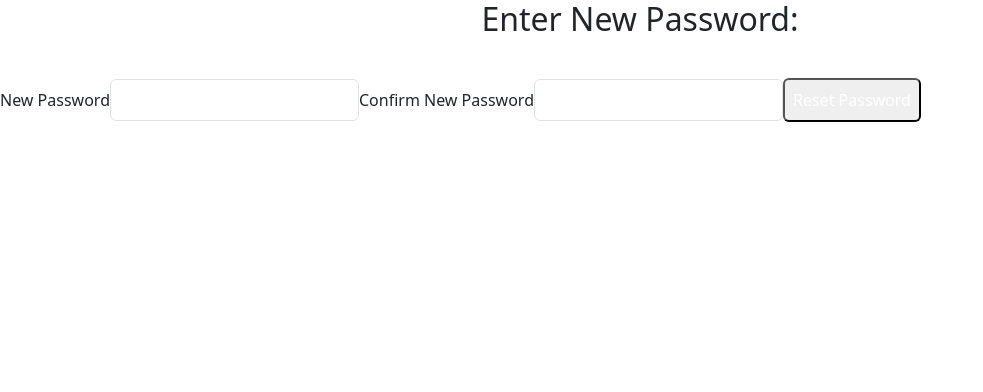
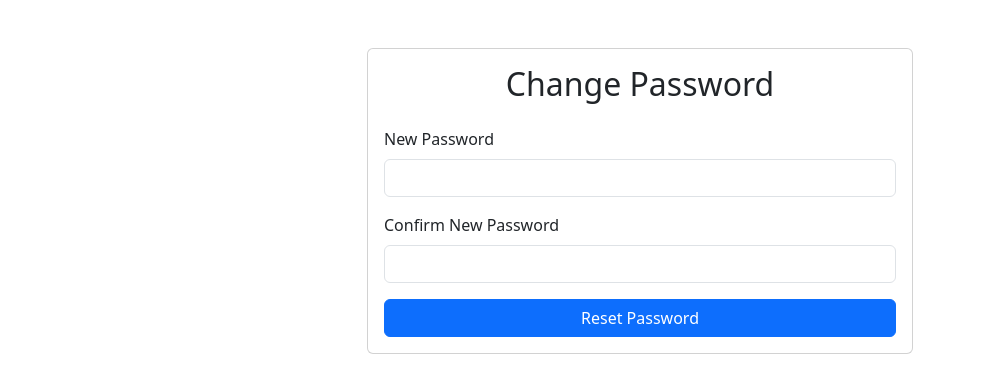
Before and after one commit to arthurmilner01/distributed-and-enterprise-software-development, a React (Vite) app in the folder frontend/: page /auth/password-reset-confirm in a window 1280 px wide. Shown: the top 392 px of the page, without its empty margins (0-983 px from the left). Built offline with nearby package versions, Linux system fonts and the light colour scheme; no server answers.

Commit message:
Password reset style

```diff
--- a/frontend/src/components/pages/PasswordResetConfirmPage.jsx
+++ b/frontend/src/components/pages/PasswordResetConfirmPage.jsx
@@ -42,47 +42,57 @@ const PasswordResetConfirmPage = () => {
         {
             const errorDetails = error.response.data;
             setMessage(errorDetails.new_password[0])
+            setLoading(false);
         }
-    }
-    finally
-    {
-        setLoading(false);
     }
   }
 
   return (
-    <div className="flex flex-col items-center justify-center min-h-screen bg-gray-100">
-      <div className="bg-white p-6 rounded-lg shadow-md w-96">
-        <h2 className="text-2xl font-semibold text-center mb-4">Enter New Password:</h2>
-        {message && <p className="text-center text-red-500">{message}</p>}
-
-        <form onSubmit={handleSubmit} className="flex flex-col">
-          <label className="mb-1 font-medium">New Password</label>
+    <div className="container mt-5">
+      <div className="row justify-content-center">
+        <div className="col-md-6">
+          <div className="card">
+            <div className="card-body">
+              <h2 className="text-center mb-4">Change Password</h2>
+              <form onSubmit={handleSubmit}>
+                <div className="mb-3">
+                  <label htmlFor="password" className="form-label">
+                    New Password
+                  </label>
                   <input
                     type="password"
-            className="p-2 border rounded mb-3"
+                    className="form-control"
+                    id="password"
                     value={password}
                     onChange={(e) => setPassword(e.target.value)}
                     required
                   />
-
-          <label className="mb-1 font-medium">Confirm New Password</label>
+                </div>
+                <div className="mb-3">
+                  <label htmlFor="confirmPassword" className="form-label">
+                    Confirm New Password
+                  </label>
                   <input
                     type="password"
-            className="p-2 border rounded mb-3"
+                    className="form-control"
+                    id="confirm-password"
                     value={confirmPassword}
                     onChange={(e) => setConfirmPassword(e.target.value)}
                     required
                   />
-
+                </div>
                 <button
                 type="submit"
-            className="bg-blue-500 text-white p-2 rounded mt-3"
+                className="btn btn-primary w-100"
                 disabled={loading}
                 >
                   {loading ? "Resetting..." : "Reset Password"}
                 </button>
               </form>
+              {message && <p className="text-center text-red-500">{message}</p>}
+            </div>
+          </div>
+        </div>
       </div>
     </div>
   );
--- a/frontend/src/components/pages/PasswordResetPage.jsx
+++ b/frontend/src/components/pages/PasswordResetPage.jsx
@@ -6,21 +6,27 @@ const PasswordResetPage = () => {
   const [email, setEmail] = useState("");
   const [message, setMessage] = useState("");
   const [error, setError] = useState("");
+  const [loading, setLoading] = useState(false);
   const navigate = useNavigate();
+
 
   const handleSubmit = async (e) => {
     e.preventDefault();
+
+    setLoading(true);
+    setMessage("Sending password reset email...");
 
     try {
       await axios.post("http://0.0.0.0:8000/auth/users/reset_password/", {
         email: email,
       });
-      setMessage("Password reset link has been sent to your email. Redirecting to login...");
+      setMessage("Password reset link has been sent to your email.");
       setTimeout(() => navigate("/login"), 3000);
     }
     catch (err)
     {
       setError("Error sending password reset email. Please try again.");
+      setLoading(false);
     }
   };
 
@@ -31,7 +37,7 @@ const PasswordResetPage = () => {
         <div className="col-md-6">
           <div className="card">
             <div className="card-body">
-              <h2 className="text-center mb-4">Login</h2>
+              <h2 className="text-center mb-4">Request Password Reset</h2>
               {error && <div className="alert alert-danger">{error}</div>}
                 <form onSubmit={handleSubmit}>
                     <div className="mb-3">
@@ -47,8 +53,12 @@ const PasswordResetPage = () => {
                         required
                         />
                     </div>
-                    <button type="submit" className="btn btn-primary w-100">
-                        Request Password Reset
+                    <button
+                    type="submit"
+                    className="btn btn-primary w-100"
+                    disabled={loading}
+                    >
+                      {loading ? "Sending email..." : "Request Password Reset"}
                     </button>
                 </form>
                 {message && <p className="text-center text-red-500">{message}</p>}
```
Lines whose indentation alone changed are shown as unchanged.
